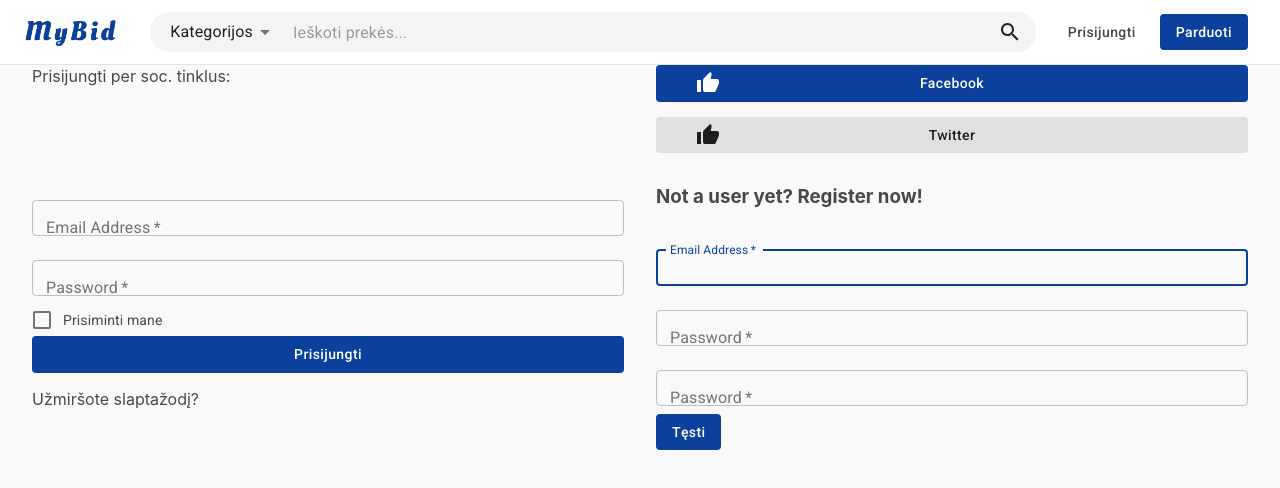
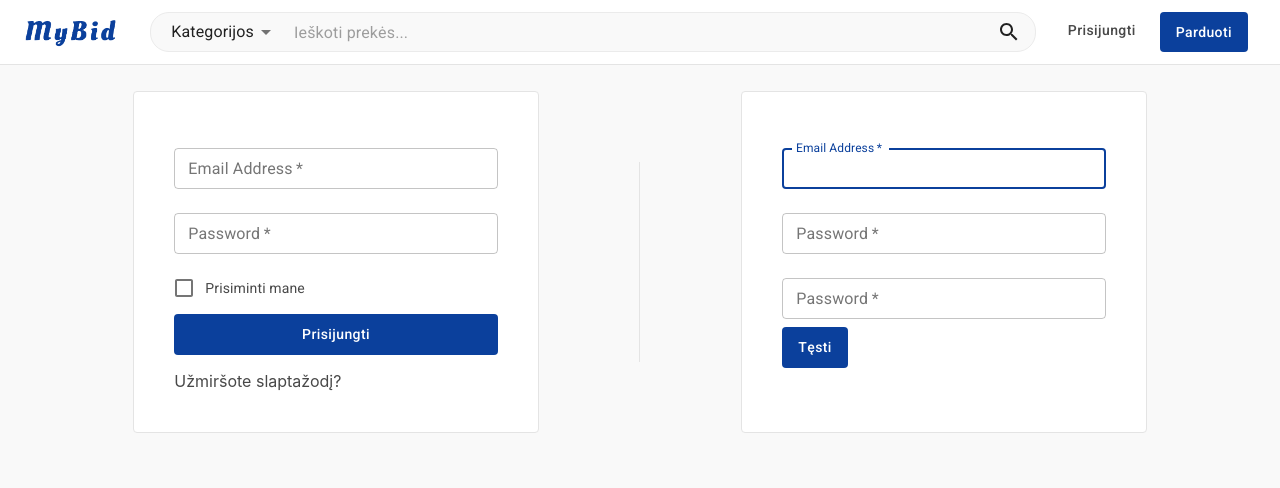
Before and after one commit to aurimasbachanovicius/auction, a React (Create React App) app: page /signup in a window 1280 px wide. Shown: the top 488 px of the page. Built offline with nearby package versions, Linux system fonts and the light colour scheme.

Commit message:
Login and Register layout

```diff
--- a/src/App.jsx
+++ b/src/App.jsx
@@ -42,6 +42,7 @@ const theme = createMuiTheme({
     MuiButton: {
       root: {
         color: 'inherit',
+        padding: '8px 16px',
         textTransform: 'capitalize',
         '&:hover': {
           backgroundColor: 'inherit',
@@ -62,10 +63,15 @@ const theme = createMuiTheme({
         padding: '7px 0'
       }
     },
+    MuiInputLabel: {
+      outlined: {
+        transform: 'translate(14px, 13px) scale(1)'
+      }
+    },
     MuiOutlinedInput: {
       input: {
-        paddingTop: 8.5,
-        paddingBottom: 8.5
+        paddingTop: 11,
+        paddingBottom: 11
       }
     },
     MuiListItemIcon: {
--- a/src/components/Account/RememberMeCheckbox.jsx
+++ b/src/components/Account/RememberMeCheckbox.jsx
@@ -5,6 +5,7 @@ import React from 'react';
 const RememberMeCheckbox = () => (
   <FormControlLabel
     control={<Checkbox value="remember" color="primary" />}
+    style={{ marginTop: 10, marginBottom: 10 }}
     label="Prisiminti mane "
   />
 );
--- a/src/components/Item/ItemInfo/ItemDescription.jsx
+++ b/src/components/Item/ItemInfo/ItemDescription.jsx
@@ -14,7 +14,7 @@ import PersonIcon from '@material-ui/icons/Person';
 const useStyles = makeStyles(theme => ({
   root: {
     marginTop: 26,
-    padding: 30,
+    padding: 40,
     border: '1px solid #e4e4e4',
     borderRadius: 4
   },
@@ -41,7 +41,8 @@ const useStyles = makeStyles(theme => ({
     marginBottom: theme.spacing(4),
     paddingTop: theme.spacing(3),
     paddingBottom: theme.spacing(3),
-    backgroundColor: '#f4f4f4'
+    backgroundColor: '#f9f9f9',
+    border: '1px solid #ebebeb'
   },
   contactField: {
     marginTop: theme.spacing(6),
--- a/src/components/Item/ItemList/ItemCard.jsx
+++ b/src/components/Item/ItemList/ItemCard.jsx
@@ -14,10 +14,7 @@ import FavoriteIcon from '@material-ui/icons/Favorite';
 
 const useStyles = makeStyles({
   card: {
-    border: '1px solid #e4e4e4',
-    '&:hover': {
-      boxShadow: '0 15px 35px rgba(50,50,93,.07), 0 5px 15px rgba(0,0,0,.03)'
-    }
+    border: '1px solid #e4e4e4'
   },
   media: {
     height: 0,
--- a/src/components/Navigation/SearchBar.jsx
+++ b/src/components/Navigation/SearchBar.jsx
@@ -30,7 +30,8 @@ const categories = [
 const useStyles = makeStyles(theme => ({
   root: {
     transition: 'box-shadow 200ms ease-in',
-    backgroundColor: '#f4f4f4',
+    backgroundColor: '#f9f9f9',
+    border: '1px solid #ebebeb',
     borderRadius: 19,
     height: 40,
     padding: '2px 4px',
--- a/src/containers/AuthenticateUser.jsx
+++ b/src/containers/AuthenticateUser.jsx
@@ -42,12 +42,13 @@ class AuthenticateUser extends React.Component {
 
     return (
       <React.Fragment>
-        {error && <span style={{ color: 'red' }}>{error}</span>}
-        {loggedIn && <span style={{ color: 'green' }}>Logged In</span>}
-
         <LoginForm onSubmit={this.handleSubmit}>
           <EmailInput onChange={this.handleChange} value={email} />
           <PasswordInput name="password" onChange={this.handleChange} value={password} />
+          <div>
+            {error && <span style={{ color: 'red' }}>{error}</span>}
+            {loggedIn && <span style={{ color: 'green' }}>Logged In</span>}
+          </div>
           <RememberMeCheckbox />
           <LoginButton loggingIn={loggingIn} />
         </LoginForm>
--- a/src/pages/Auth.jsx
+++ b/src/pages/Auth.jsx
@@ -1,13 +1,33 @@
 import React from 'react';
+import makeStyles from '@material-ui/core/styles/makeStyles';
 import { Grid } from '@material-ui/core';
 import AuthenticateUser from 'containers/AuthenticateUser';
 import Socials from 'components/Account/Socials';
 import RegisterUser from 'containers/RegisterUser';
 
+const useStyles = makeStyles(theme => ({
+  loginRegisterFields: {
+    marginTop: 26,
+    padding: 40,
+    backgroundColor: '#fff',
+    border: '1px solid #e4e4e4',
+    borderRadius: 4
+  },
+  verticalBorder: {
+    marginTop: 26,
+    borderRight: '1px solid #e4e4e4',
+    height: 200,
+    display: 'flex',
+    alignSelf: 'center'
+  }
+}));
+
 function AuthPage() {
+  const classes = useStyles();
+
   return (
     <React.Fragment>
-      <Grid container spacing={4}>
+      {/* <Grid container spacing={4}>
         <Grid item md={6}>
           Prisijungti per soc. tinklus:
         </Grid>
@@ -24,6 +44,18 @@ function AuthPage() {
           <br />
           <RegisterUser />
         </Grid>
+      </Grid> */}
+      <Grid container spacing={0} justify="center">
+        <Grid item md={1}></Grid>
+        <Grid item md={4} className={classes.loginRegisterFields}>
+          <AuthenticateUser />
+        </Grid>
+        <Grid item md={1} className={classes.verticalBorder}></Grid>
+        <Grid item md={1}></Grid>
+        <Grid item md={4} className={classes.loginRegisterFields}>
+          <RegisterUser />
+        </Grid>
+        <Grid item md={1}></Grid>
       </Grid>
     </React.Fragment>
   );
```
